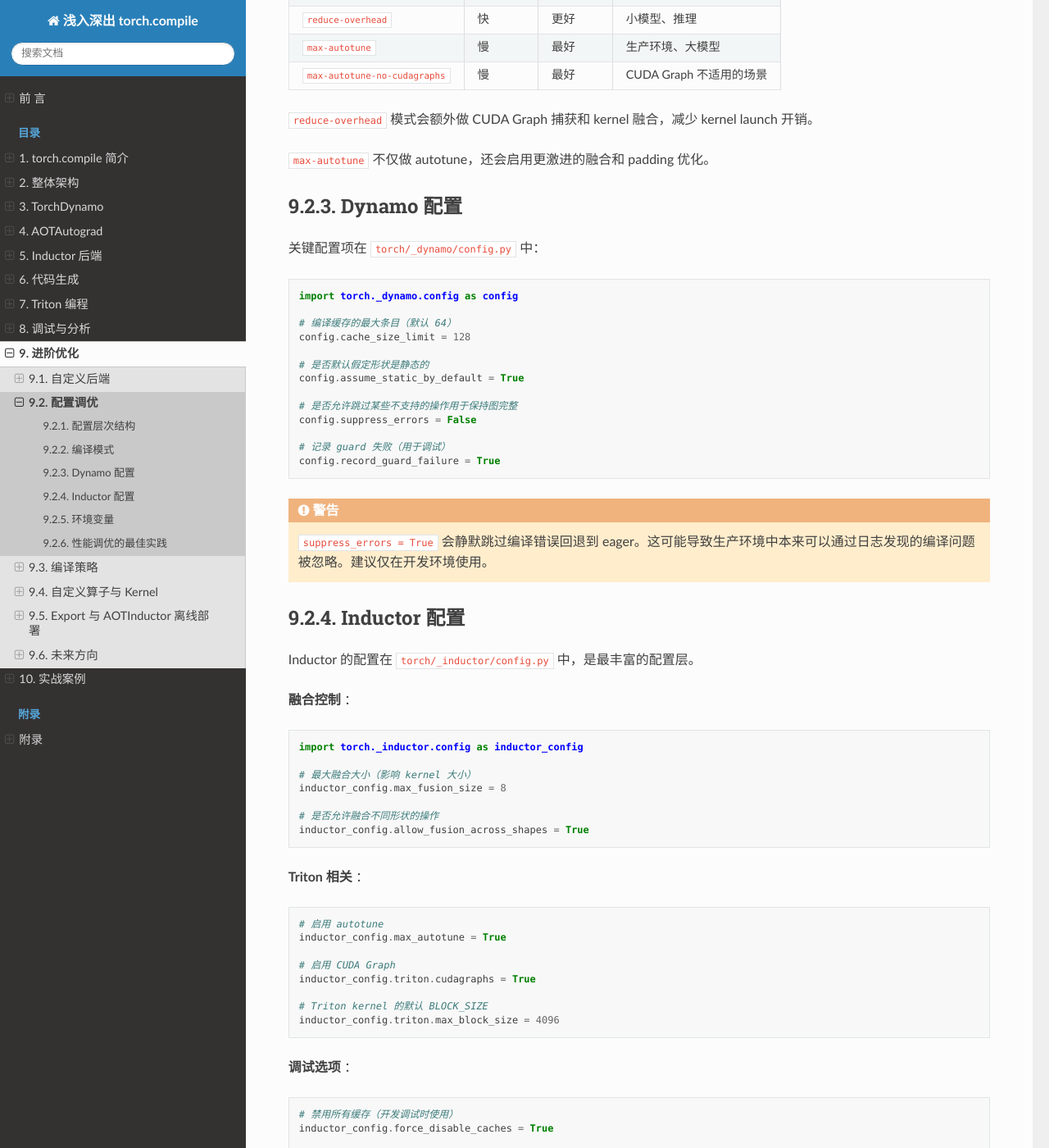
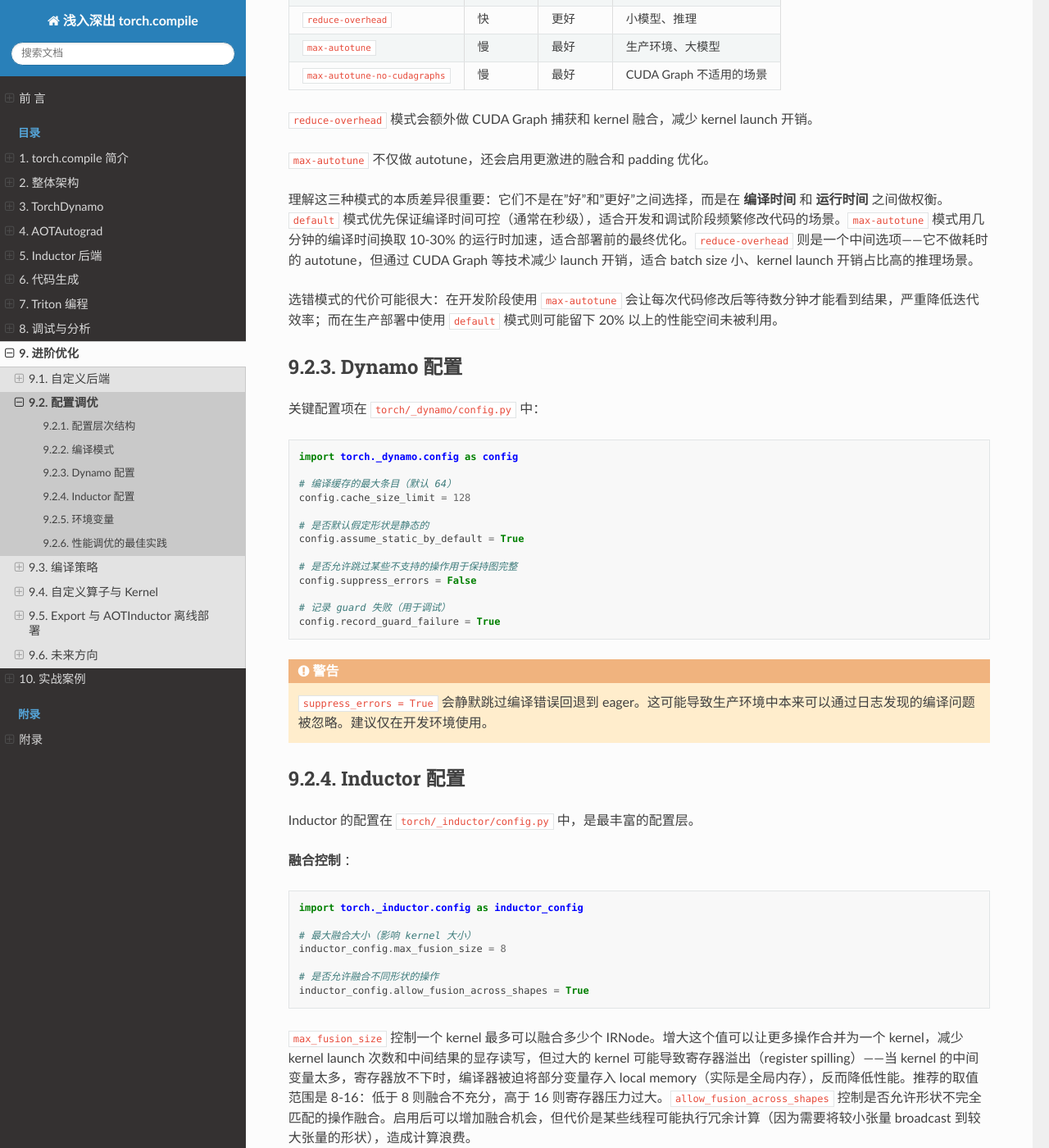
Before and after one commit to noisystreet/deep_dive_into_torch_compile, a Sphinx documentation site: the page built from source/chapter_09_advanced/02_config_tuning.rst, in a window 1280 px wide and 1400 px high, scrolled down 798 px. Shown: the whole window at 82% size. Built offline with Sphinx 7.4.7 and the Read the Docs theme 3.1.0, drawn with Linux system fonts in a browser that asks for light colours; some of the changed text lies outside the part shown.

Commit message:
feat: 补充配置调优章节的分析深度（编译/运行时间权衡、瓶颈分类决策框架）
在 02_config_tuning.rst 中添加：

1. 编译模式的根本权衡
   - 编译时间 vs 运行时间的取舍
   - 选错模式的实际代价量化

2. max_fusion_size 的物理含义
   - 寄存器溢出风险的量化阈值（8-16）
   - allow_fusion_across_shapes 的冗余计算代价

3. 瓶颈分类决策框架
   - 四种瓶颈类型的诊断表和对应配置
   - 避免的常见错误配置

```diff
--- a/source/chapter_09_advanced/02_config_tuning.rst
+++ b/source/chapter_09_advanced/02_config_tuning.rst
@@ -60,6 +60,10 @@
 
 ``max-autotune`` 不仅做 autotune，还会启用更激进的融合和 padding 优化。
 
+理解这三种模式的本质差异很重要：它们不是在"好"和"更好"之间选择，而是在 **编译时间** 和 **运行时间** 之间做权衡。``default`` 模式优先保证编译时间可控（通常在秒级），适合开发和调试阶段频繁修改代码的场景。``max-autotune`` 模式用几分钟的编译时间换取 10-30% 的运行时加速，适合部署前的最终优化。``reduce-overhead`` 则是一个中间选项——它不做耗时的 autotune，但通过 CUDA Graph 等技术减少 launch 开销，适合 batch size 小、kernel launch 开销占比高的推理场景。
+
+选错模式的代价可能很大：在开发阶段使用 ``max-autotune`` 会让每次代码修改后等待数分钟才能看到结果，严重降低迭代效率；而在生产部署中使用 ``default`` 模式则可能留下 20% 以上的性能空间未被利用。
+
 Dynamo 配置
 ================
 
@@ -101,6 +105,8 @@
 
    # 是否允许融合不同形状的操作
    inductor_config.allow_fusion_across_shapes = True
+
+``max_fusion_size`` 控制一个 kernel 最多可以融合多少个 IRNode。增大这个值可以让更多操作合并为一个 kernel，减少 kernel launch 次数和中间结果的显存读写，但过大的 kernel 可能导致寄存器溢出（register spilling）——当 kernel 的中间变量太多，寄存器放不下时，编译器被迫将部分变量存入 local memory（实际是全局内存），反而降低性能。推荐的取值范围是 8-16：低于 8 则融合不充分，高于 16 则寄存器压力过大。``allow_fusion_across_shapes`` 控制是否允许形状不完全匹配的操作融合。启用后可以增加融合机会，但代价是某些线程可能执行冗余计算（因为需要将较小张量 broadcast 到较大张量的形状），造成计算浪费。
 
 **Triton 相关** ：
 
@@ -178,6 +184,32 @@
 性能调优的最佳实践
 =====================
 
+配置调优的核心原则是：**先确认瓶颈在哪，再选择对应的优化手段**。不同瓶颈需要不同的配置策略：
+
+.. list-table::
+   :header-rows: 1
+
+   * - 瓶颈类型
+     - 表现
+     - 推荐配置
+     - 不推荐
+   * - Kernel launch 开销
+     - Profiler 中大量 ``cudaLaunchKernel``，GPU 利用率低
+     - ``reduce-overhead`` 模式 + CUDA Graph
+     - ``max-fusion-size`` 过大导致寄存器溢出
+   * - 计算瓶颈
+     - Kernel 算术强度高，GPU 计算单元饱和
+     - ``max-autotune`` + 更优的 tiling
+     - ``default`` 模式（不做 autotune 无法优化 tiling）
+   * - 内存带宽瓶颈
+     - Kernel 算术强度低，受限于显存带宽
+     - 更激进的 fusion + FP16/BF16
+     - ``max-autotune``（收益有限，瓶颈不在计算）
+   * - 显存不足（OOM）
+     - 运行时显存溢出
+     - 增大 ``recompute_threshold``，降低 ``max_fusion_size``
+     - CUDA Graph（会额外占用显存）
+
 **步骤 1：确认编译正常工作**
 
 .. code-block:: bash
```
